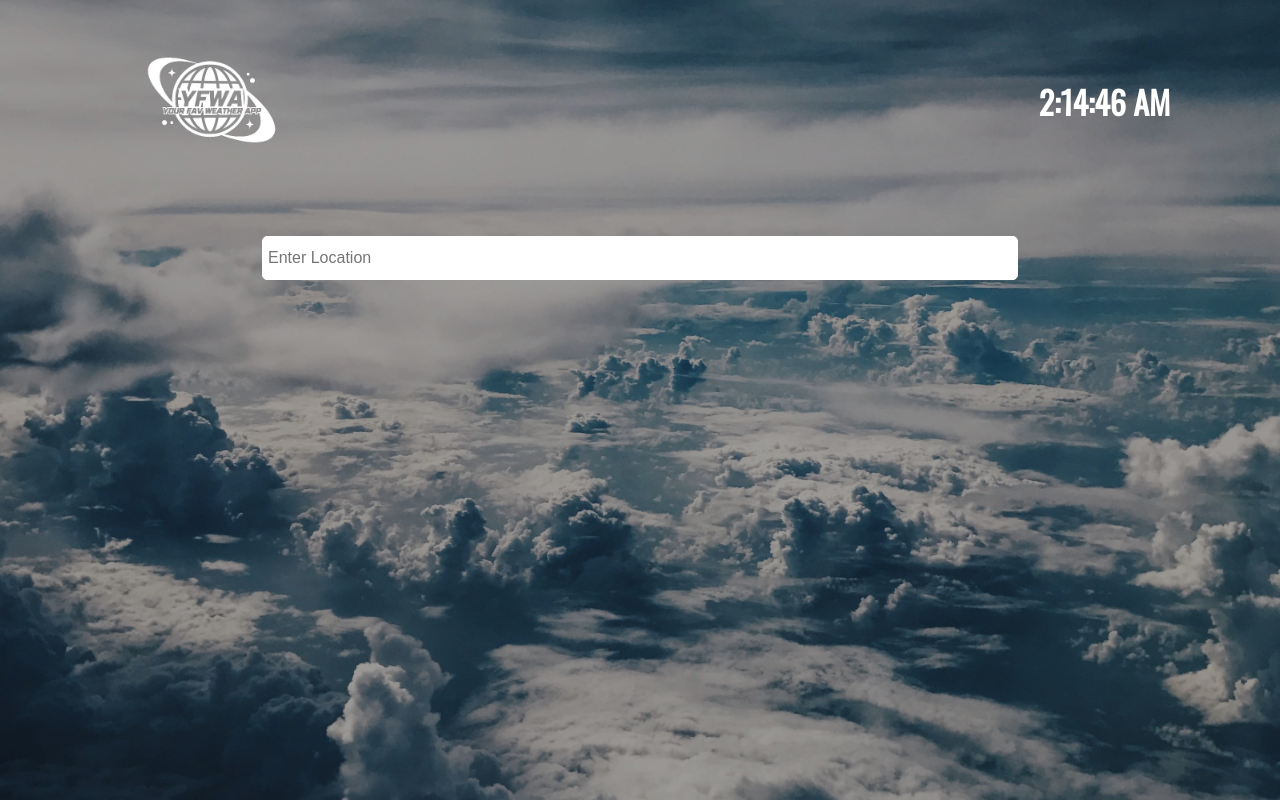
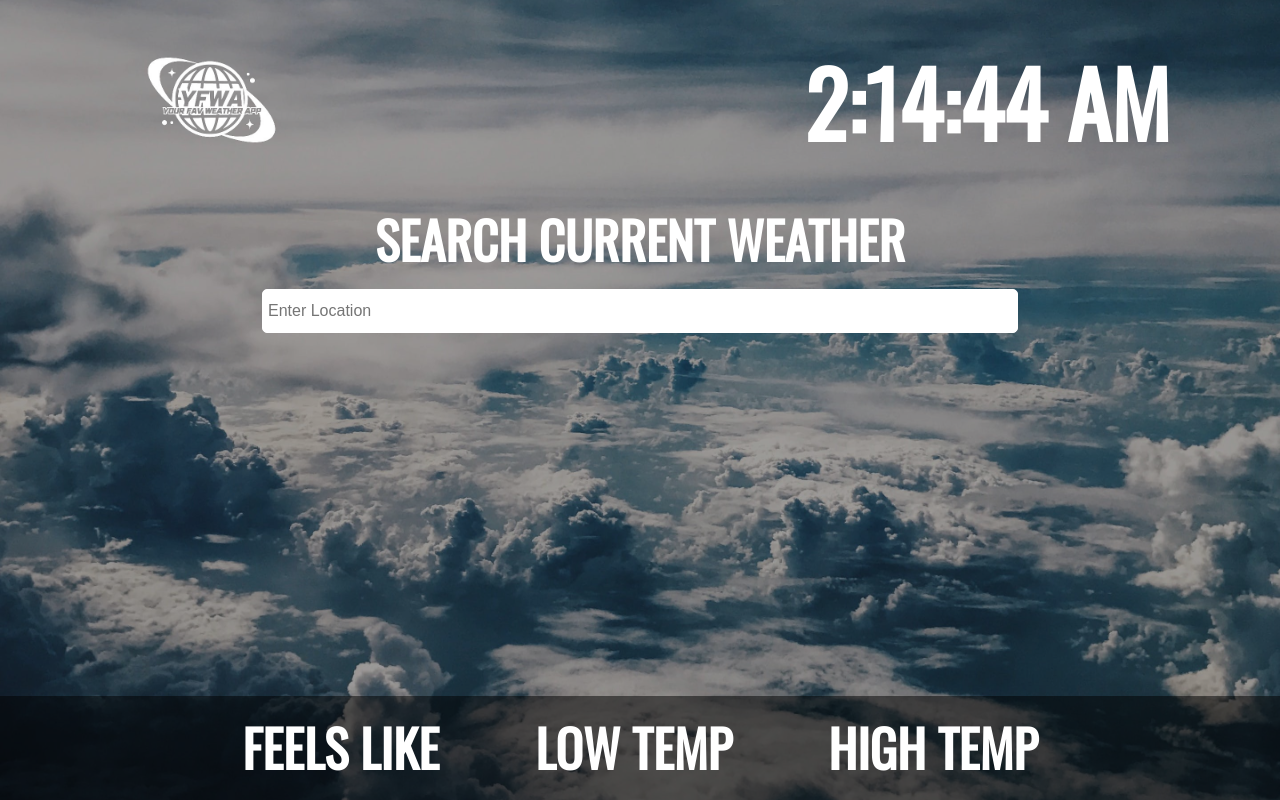
Before and after one commit to steelo808/Your-Favorite-Weather-App, a React (Vite) app: page / in a window 1280 px wide. Built offline with nearby package versions, Linux system fonts and the light colour scheme.

Commit message:
addded bottom section for more details

```diff
--- a/src/App.css
+++ b/src/App.css
@@ -33,12 +33,24 @@ body{
   max-width:1100px;
   margin:0 auto;
   padding:0px 10px;
+  position:relative;
 }
 
 .logo{
   width:200px;
 }
 
+.center-text{
+  text-align:center;
+}
+
+.uppercase{
+  text-transform:uppercase;
+}
+
+.shadow-effect{
+  text-shadow: #fff 1px 0 10px;
+}
 
 /* Navbar */
 .nav-flex{
@@ -47,8 +59,16 @@ body{
   align-items:center;
 }
 
+.time{
+  font-size:7vw
+}
+
 
 /* main content */
+
+.search-text{
+  font-size:4vw;
+}
 
 .main-content{
   display:flex;
@@ -59,7 +79,7 @@ body{
 
 
 .main-content input{
-  margin:2rem 0;
+  margin:0.8rem 0 0.5rem 0;
   padding:12px 5px;
   width:70%;
   border:1px solid #fff;
@@ -76,7 +96,7 @@ body{
 
 
 .user-input-location{
-  font-size:10vw;
+  font-size:8vw;
   text-transform: uppercase;
 }
 
@@ -92,3 +112,21 @@ body{
   text-transform:uppercase;
   text-shadow: #fff 1px 0 10px;
 }
+
+.bottom-section{
+  position:absolute;
+  bottom:0;
+  left:0;
+  width:100%;
+  background-color:rgba(0,0,0,0.5);
+  height:auto;
+  display:flex;
+  justify-content: center;
+  align-items: center;
+  gap:6rem;
+  padding:1rem 4rem;
+}
+
+.bottom-section h1 {
+  font-size:4vw;
+}
--- a/src/App.jsx
+++ b/src/App.jsx
@@ -1,57 +1,82 @@
-import { useState, useEffect } from 'react'
-import axios from 'axios';
-import './App.css'
-import NavBar from './components/NavBar';
-
+import { useState, useEffect } from "react";
+import axios from "axios";
+import "./App.css";
+import NavBar from "./components/NavBar";
 
 function App() {
   const [data, setData] = useState({});
-  const [location, setLocation] = useState('');
-  const [loading, setLoading] = useState(false);
+  const [location, setLocation] = useState("");
+  const [isLoading, setLoading] = useState(false);
 
   const url = `https://api.openweathermap.org/data/2.5/weather?q=${location}&units=imperial&lat={lat}&lon={lon}&appid=928ba6458be5275b4da9ec4f2d94a127`;
 
-  const searchLocation = (event) =>{
-    if(event.key === 'Enter') {
-      axios.get(url).then((response)=>{
-        setData(response.data)
-        console.log(response.data)
-      })
-      setLocation('')
+  const searchLocation = (event) => {
+    setLoading(true);
+    if (event.key === "Enter") {
+      axios.get(url).then((response) => {
+        setData(response.data);
+        console.log(response.data);
+      });
+      setLocation("");
+
+      if (isLoading) {
+        return <h1>Loading ...</h1>;
       }
     }
+  };
 
   return (
-    <div className ="app">
-    <div className = 'container'>
+    <div className="app">
+      <div className="container">
         <NavBar />
 
+        <div className="main-content">
+          <h1 className="center-text uppercase search-text">
+            Search Current Weather
+          </h1>
+          <input
+            value={location}
+            type="text"
+            onChange={(event) => setLocation(event.target.value)}
+            placeholder="Enter Location"
+            onKeyDown={searchLocation}
+          />
 
-    <div className="main-content">
-    <input value={location} type="text"  onChange = {event => setLocation(event.target.value)} placeholder="Enter Location" onKeyDown={searchLocation}/>
-
-
-    <div className ="location-info">
-
-    <div className ='location'>
-      <h1 className='user-input-location'>{data.name}</h1>
+          <div className="location-info">
+            <div className="location">
+              <h1 className="user-input-location">{data.name}</h1>
             </div>
 
-    <div className='temp'>
+            <div className="temp">
               {data.main ? <h1>{data.main.temp.toFixed()}°F</h1> : null}
             </div>
 
-    <div className ='description'>
+            <div className="description">
               <div className="desc-icon">
                 {data.weather ? <p>{data.weather[0].description}</p> : null}
               </div>
             </div>
           </div>
+        </div>
 
+
+      </div>
+      <div class="bottom-section center-text">
+      <div className="feels-like">
+          <h1 className="uppercase">feels like</h1>
+          {data.main ? <p className="shadow-effect">{data.main.feels_like.toFixed()}°F</p> : null}
+      </div>
+      <div className="feels-like">
+          <h1 className="uppercase">Low Temp</h1>
+          {data.main ? <p className="shadow-effect">{data.main.temp_min.toFixed()}°F</p> : null}
+      </div>
+      <div className="feels-like">
+          <h1 className="uppercase">High Temp</h1>
+          {data.main ? <p className ="shadow-effect">{data.main.temp_max.toFixed()}°F</p> : null}
       </div>
         </div>
     </div>
-  )
+  );
 }
 
-export default App
+export default App;
```
Also changed, not shown: src/components/Footer.jsx (added, +12 -0 lines). Lines whose indentation alone changed are shown as unchanged.
